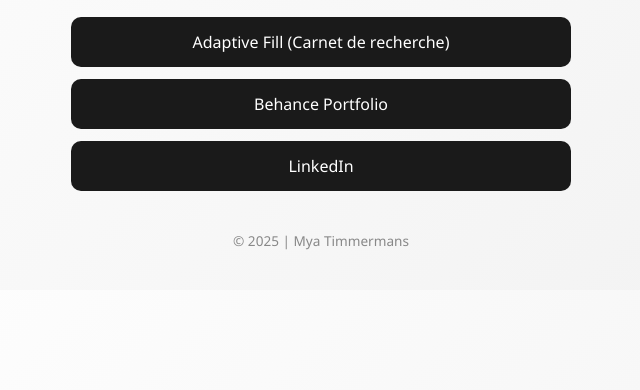
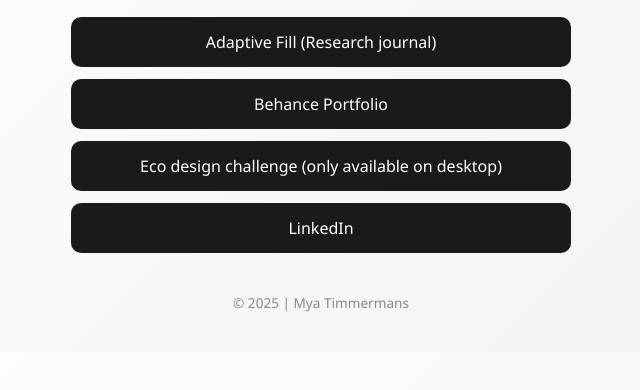
Before and after one commit to bymytim/Mylinktree, a plain HTML site: page index.html in a window 1280 px wide. Shown: the part 300-690 px from the top of the page, without its empty margins (319-959 px from the left). Drawn offline with Linux system fonts and the light colour scheme.

Commit message:
Update eco design challenge index.html

```diff
--- a/index.html
+++ b/index.html
@@ -68,12 +68,16 @@
     <h1>My Work</h1>
 
     <a class="link" href="https://drive.google.com/file/d/1EMGvx9HBRjF6ihDjWOoxhbBHb7myZZ_i/view?usp=drive_link" target="_blank">
-      Adaptive Fill (Carnet de recherche)
+      Adaptive Fill (Research journal)
     </a>
 
     <a class="link" href="https://www.behance.net/gallery/223052315/Product-Design-Portfolio?fbclid=PAZXh0bgNhZW0CMTEAAadXcQHNSmD0JTjnESK7d5nUtnXbaJfJqSlTEcKEAl8_ll2qcWf-fMQXo38fwg_aem_Kp25eRiOYIEhxzVsXiiU0w" target="_blank">
       Behance Portfolio
     </a>
+
+    <a class="link" href="https://bymytim.github.io/purpleridge.github.com/" target="_blank">
+  Eco design challenge (only available on desktop)
+  </a>
 
     <a class="link" href="https://www.linkedin.com/in/mya-timmermans-614011233" target="_blank">
   LinkedIn
```
